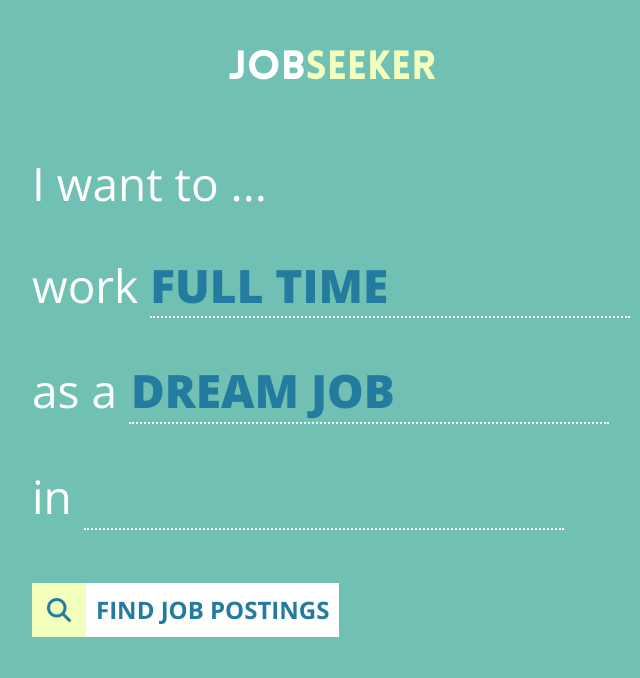
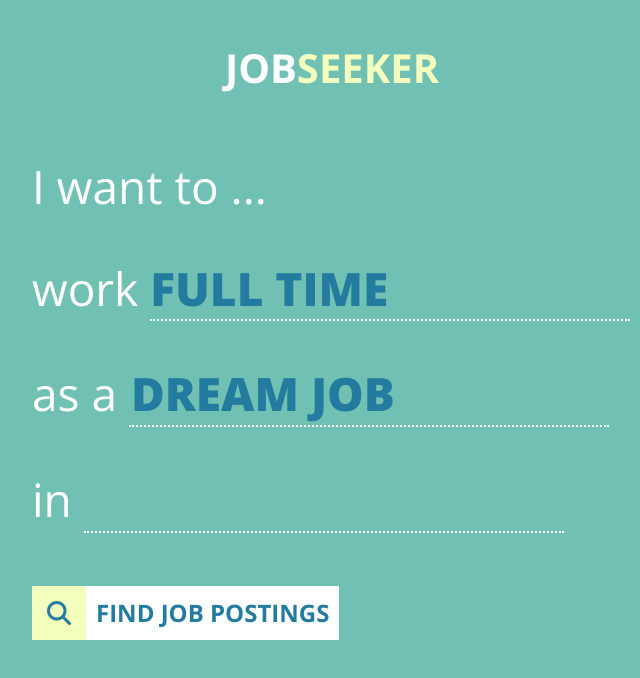
Before and after one commit to wilsonklodtwong/indeedApp, a website: page index.html in a window 1280 px wide. Shown: the whole page, without its empty margins (308-948 px from the left). Drawn offline with nearby package versions, Linux system fonts and the light colour scheme; some packages are replaced by stand-ins of ours; files whose address does not match are found by name.

Commit message:
unignored public

```diff
--- a/public/styles/styles.css
+++ b/public/styles/styles.css
@@ -149,7 +149,6 @@ body {
   font-weight: 300; }
 
 .logo h1 {
-  font-family: 'loveloblack', arial, sans-serif;
   text-align: center;
   text-transform: uppercase;
   font-size: 40px;
```
Also changed, not shown: 1 other file.
